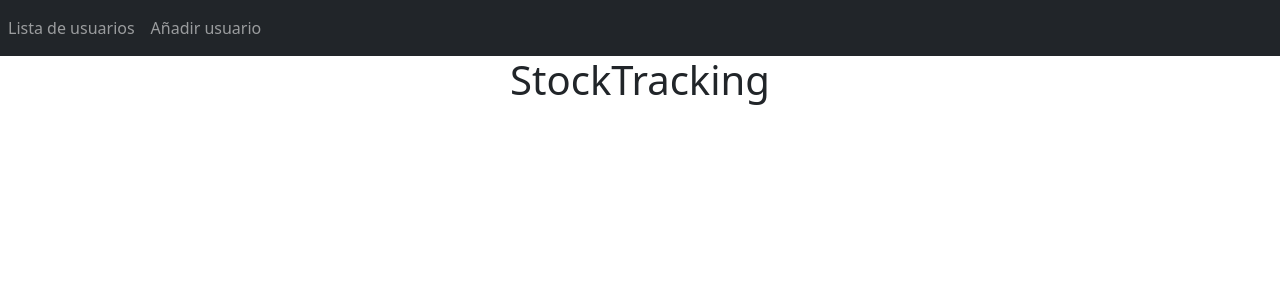
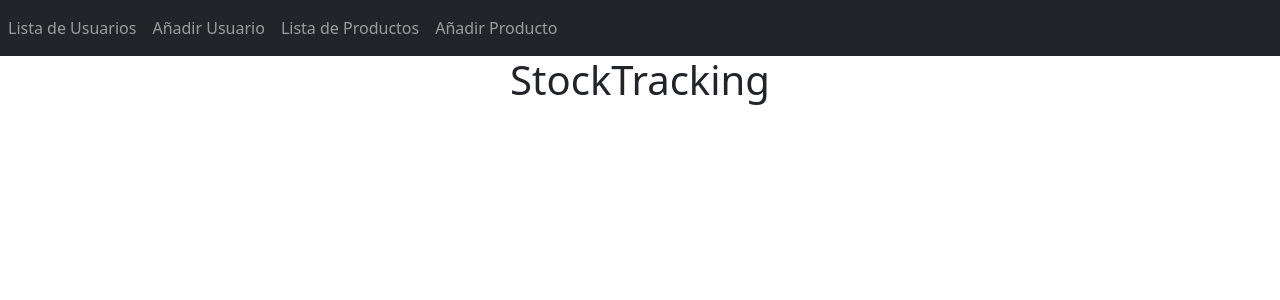
Before and after one commit to WaldoCuevas/WorkSpace, an Angular app in the folder Frontend/stockTracking/: page / in a window 1280 px wide. Shown: the top 300 px of the page. Built offline with nearby package versions, Linux system fonts and the light colour scheme.

Commit message:
Modificaciones minimas

```diff
--- a/Frontend/stockTracking/src/app/Component/Producto/lista-producto/lista-producto.component.html
+++ b/Frontend/stockTracking/src/app/Component/Producto/lista-producto/lista-producto.component.html
@@ -1,4 +1,4 @@
-<h2>Lista de productos</h2>
+<h2>Lista de Productos</h2>
 
 <table class="table table-striped">
   <thead class="table-dark">
@@ -20,8 +20,16 @@
       <td>{{ producto.cantidad }}</td>
       <td>{{ producto.unidad }}</td>
       <td>
-        <button (click)="actualizarProducto(producto.id)" class="btn btn-info"> Actualizar </button>
-        <button (click)="eliminarProducto(producto.id)" class="btn btn-danger" style="margin-left: 10px"> Eliminar </button>
+        <button (click)="actualizarProducto(producto.id)" class="btn btn-info">
+          Actualizar
+        </button>
+        <button
+          (click)="eliminarProducto(producto.id)"
+          class="btn btn-danger"
+          style="margin-left: 10px"
+        >
+          Eliminar
+        </button>
       </td>
     </tr>
   </tbody>
--- a/Frontend/stockTracking/src/app/Component/Producto/modificar-producto/modificar-producto.component.html
+++ b/Frontend/stockTracking/src/app/Component/Producto/modificar-producto/modificar-producto.component.html
@@ -1,5 +1,5 @@
 <div class="col-md-6 offset-md-3">
-  <h3 class="text-center">Modificar un producto</h3>
+  <h3 class="text-center">Modificar un Producto</h3>
   <form (ngSubmit)="onSubmit()">
     <div class="form-group">
       <label>nombre: </label>
--- a/Frontend/stockTracking/src/app/Component/Producto/registrar-producto/registrar-producto.component.html
+++ b/Frontend/stockTracking/src/app/Component/Producto/registrar-producto/registrar-producto.component.html
@@ -1,5 +1,5 @@
 <div class="col-md-6 offset-md-3">
-  <h3 class="text-center">Registrar un producto</h3>
+  <h3 class="text-center">Registrar un Producto</h3>
   <form (ngSubmit)="onSubmit()">
     <div class="form-group">
       <label>nombre: </label>
--- a/Frontend/stockTracking/src/app/Component/Usuario/lista-usuarios/lista-usuarios.component.html
+++ b/Frontend/stockTracking/src/app/Component/Usuario/lista-usuarios/lista-usuarios.component.html
@@ -1,4 +1,4 @@
-<h2>Lista empleados</h2>
+<h2>Lista de Usuarios</h2>
 <table class="table table-striped">
   <thead class="table-dark">
     <tr>
@@ -11,10 +11,10 @@
   </thead>
   <tbody>
     <tr *ngFor="let user of usuarios">
-            <td>{{user.nombre}}</td>
-            <td>{{user.apellido}}</td>
-            <td>{{user.email}}</td>
-            <td>{{user.edad}}</td>
+      <td>{{ user.nombre }}</td>
+      <td>{{ user.apellido }}</td>
+      <td>{{ user.email }}</td>
+      <td>{{ user.edad }}</td>
       <td *ngIf="user.rol">Administrador</td>
       <td *ngIf="!user.rol">Usuario</td>
     </tr>
--- a/Frontend/stockTracking/src/app/Component/Usuario/registrar-usuario/registrar-usuario.component.html
+++ b/Frontend/stockTracking/src/app/Component/Usuario/registrar-usuario/registrar-usuario.component.html
@@ -1,5 +1,5 @@
 <div class="col-md-6 offset-md-3">
-    <h3 class="text-center">Registro de usuario</h3>
+    <h3 class="text-center">Registro de Usuario</h3>
     <form (ngSubmit)="onSubmit()">
         <div class="form-group">
             <label>Nombre: </label><input type="text" class="form-control" id="nombre" [(ngModel)]="usuario.nombre" name="nombre">
--- a/Frontend/stockTracking/src/app/app.component.html
+++ b/Frontend/stockTracking/src/app/app.component.html
@@ -1,14 +1,34 @@
-<nav class="navbar navbar-expand-sm bg-dark navbar-dark text-white  ">
+<nav class="navbar navbar-expand-sm bg-dark navbar-dark text-white">
   <ul class="navbar-nav">
     <li class="nav-item">
-            <a routerLink="usuarios" routerLinkActive="active" class="nav-link">Lista de usuarios</a>
+      <a routerLink="lista-usuarios" routerLinkActive="active" class="nav-link"
+        >Lista de Usuarios</a
+      >
     </li>
     <li class="nav-item">
-            <a routerLink="registrar-usuario" routerLinkActive="active" class="nav-link">Añadir usuario</a>
+      <a
+        routerLink="registrar-usuario"
+        routerLinkActive="active"
+        class="nav-link"
+        >Añadir Usuario</a
+      >
+    </li>
+    <li class="nav-item">
+      <a routerLink="lista-productos" routerLinkActive="active" class="nav-link"
+        >Lista de Productos</a
+      >
+    </li>
+    <li class="nav-item">
+      <a
+        routerLink="registrar-producto"
+        routerLinkActive="active"
+        class="nav-link"
+        >Añadir Producto</a
+      >
     </li>
   </ul>
 </nav>
-<h1 class="text-center">{{title}}</h1>
+<h1 class="text-center">{{ title }}</h1>
 <div class="container">
   <router-outlet></router-outlet>
 </div>
```
Also changed, not shown: Frontend/stockTracking/src/app/app-routing.module.ts (+4 -4 lines). Lines whose indentation alone changed are shown as unchanged.
